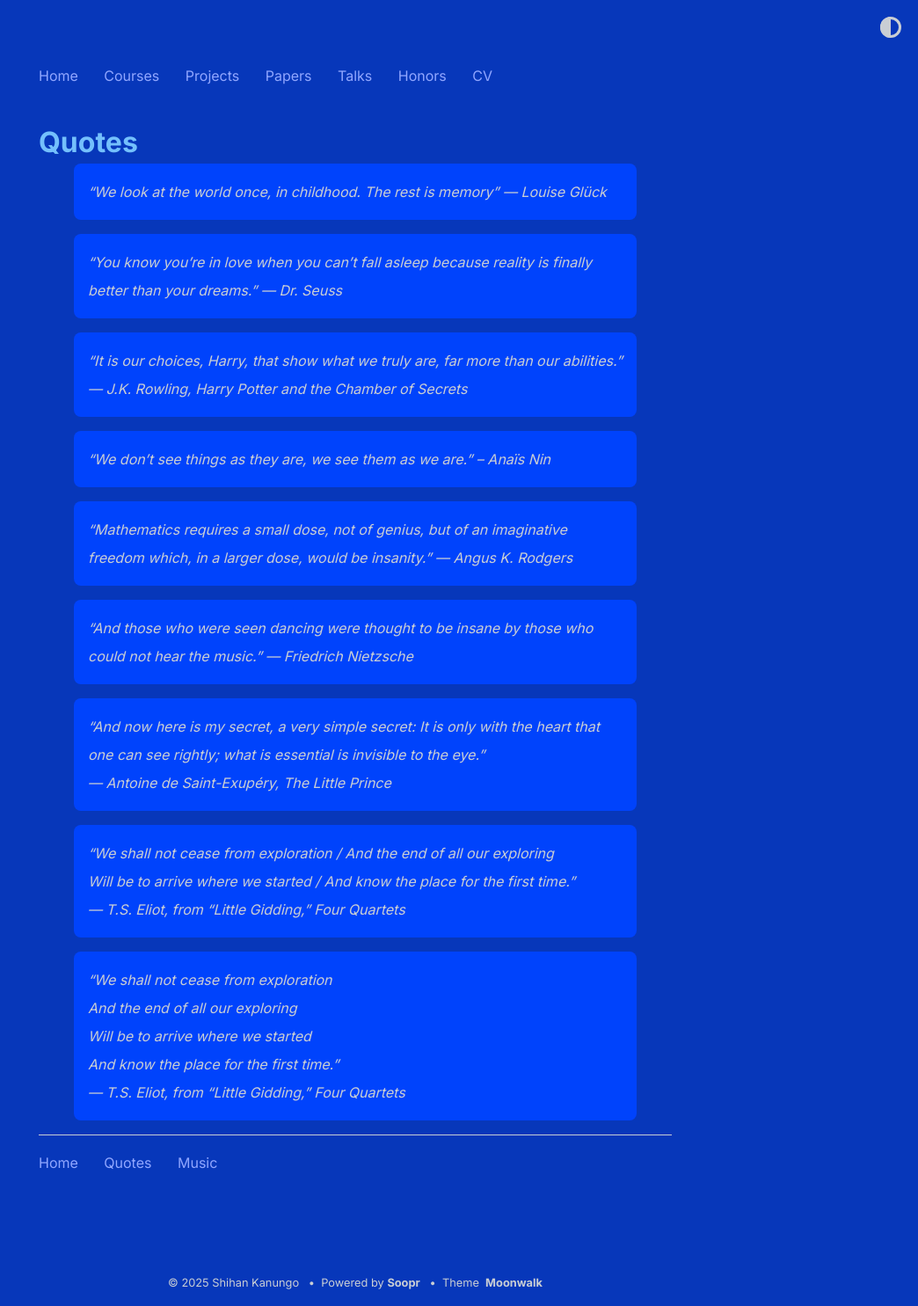
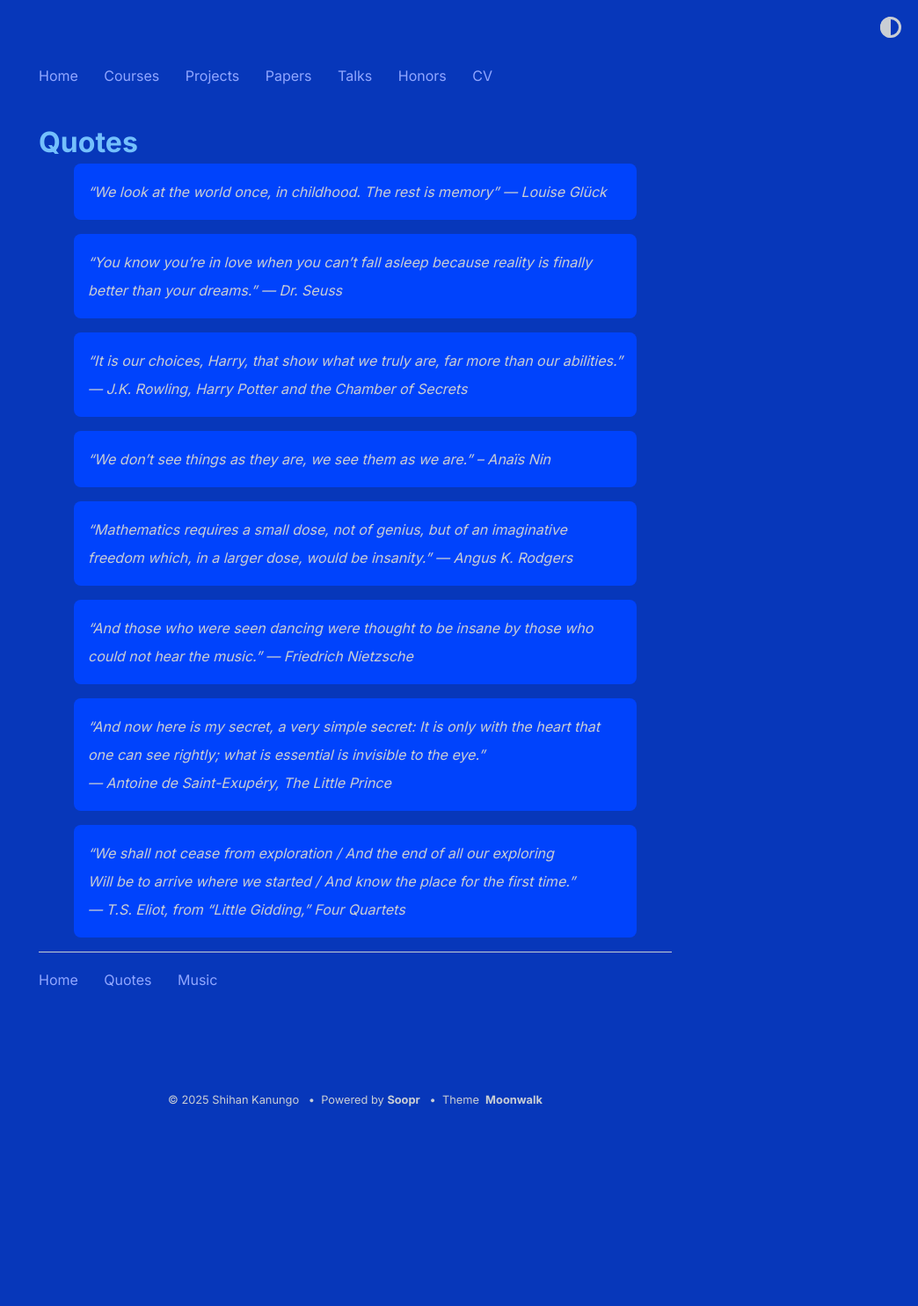
Before and after one commit to shihankanungo/shihankanungo.github.io, a Jekyll site: the page built from quotes.md, in a window 1280 px wide. Shown: the whole page at 88% size, without its empty margins (236-1280 px from the left). Built offline with Jekyll 4.4.1, drawn with Linux system fonts in a browser that asks for light colours; after the commit the page ends 1277 px from its top, so only the background shows below that.

Commit message:
Update quotes.md

```diff
--- a/quotes.md
+++ b/quotes.md
@@ -21,9 +21,3 @@ title: Quotes
 > "We shall not cease from exploration / And the end of all our exploring <br>
 Will be to arrive where we started / And know the place for the first time." <br>
 --- T.S. Eliot, from "Little Gidding," <i>Four Quartets</i>
-
-> "We shall not cease from exploration <br>
-And the end of all our exploring <br>
-Will be to arrive where we started <br>
-And know the place for the first time." <br>
---- T.S. Eliot, from "Little Gidding," <i>Four Quartets</i>
```
